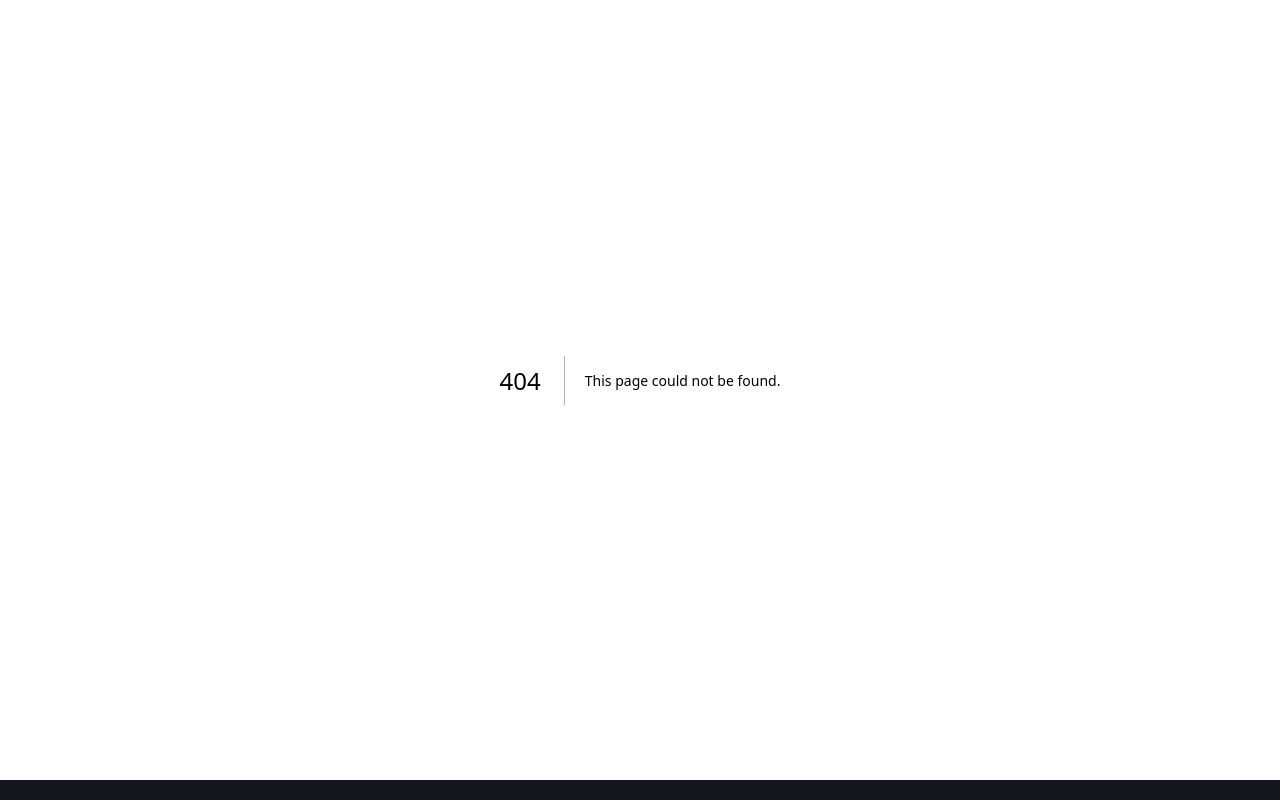
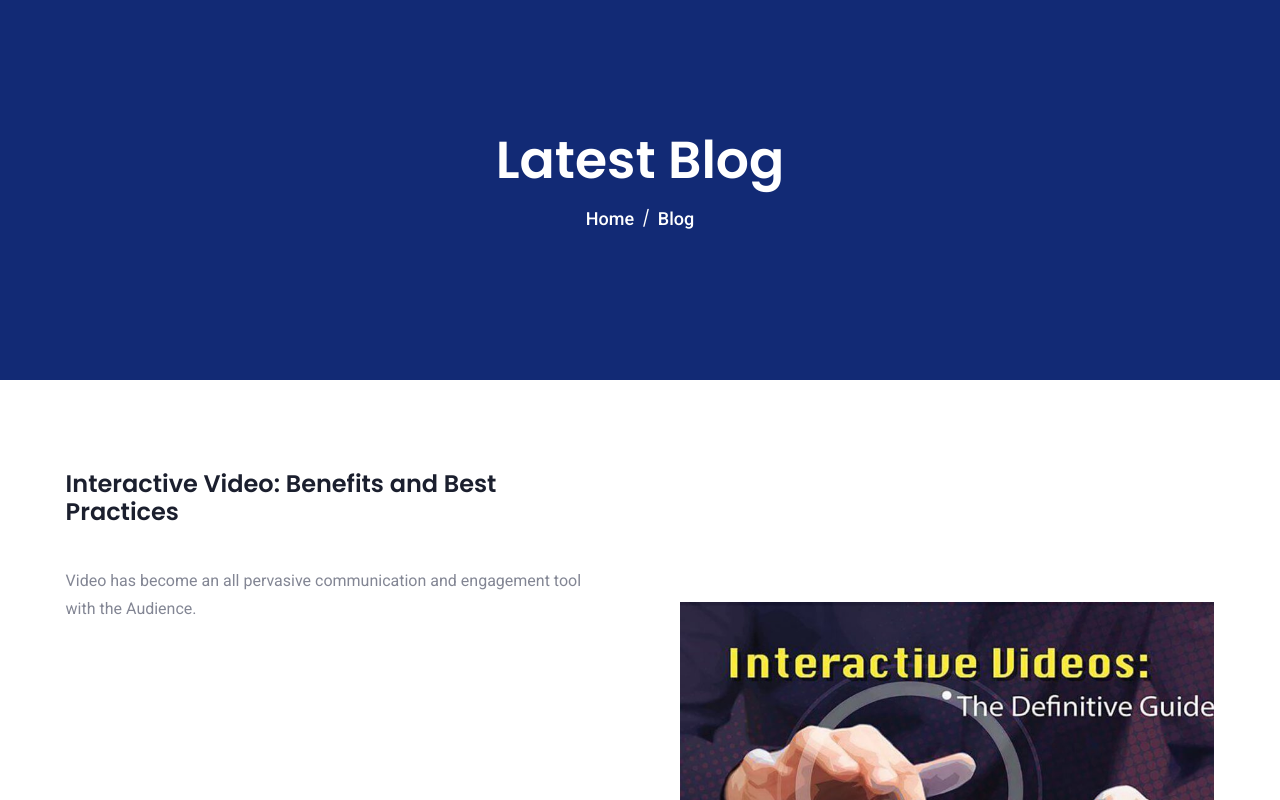
Before and after one commit to vishalgupta888/videostori, a Next.js app: page /blog in a window 1280 px wide. Before the commit this address had no page. Shown: the part 120-920 px from the top of the page. Built offline with nearby package versions, Linux system fonts and the light colour scheme.

Commit message:
UI changes

```diff
--- /dev/null
+++ b/src/components/Blog/index.jsx
@@ -0,0 +1,17 @@
+import Banner from "@/patterns/Banner";
+import { blogText } from "@/constants/layoutConstants";
+import ImageTextTable from "../ImageTextTable";
+
+const Blog = () => {
+  const breadcrumbs = [
+    { text: "Home", link: "/" },
+    { text: "Blog", link: "blog", isCurrentPage: true },
+  ];
+  return (
+    <>
+      <Banner title="Latest Blog" breadcrumb={breadcrumbs} />
+      <ImageTextTable imageTextdata={blogText} />
+    </>
+  );
+};
+export default Blog;
--- a/src/components/Navbar/index.jsx
+++ b/src/components/Navbar/index.jsx
@@ -164,13 +164,13 @@ const DesktopSubNav = ({ label, href, subLabel }) => {
       display={"block"}
       p={2}
       rounded={"md"}
-      _hover={{ bg: useColorModeValue("pink.50", "gray.900") }}
+      _hover={{ bg: useColorModeValue("red.50", "gray.900") }}
     >
       <Stack direction={"row"} align={"center"}>
         <Box>
           <Text
             transition={"all .3s ease"}
-            _groupHover={{ color: "pink.400" }}
+            _groupHover={{ color: "red.400" }}
             fontWeight={500}
           >
             {label}
@@ -185,7 +185,7 @@ const DesktopSubNav = ({ label, href, subLabel }) => {
           align={"center"}
           flex={1}
         >
-          <Icon color={"pink.400"} w={5} h={5} as={ChevronRightIcon} />
+          <Icon color={"red.400"} w={5} h={5} as={ChevronRightIcon} />
         </Flex>
       </Stack>
     </Link>
@@ -314,6 +314,6 @@ const NAV_ITEMS = [
   },
   {
     label: "Blog",
-    href: "#",
+    href: "/blog",
   },
 ];
--- a/src/constants/layoutConstants.js
+++ b/src/constants/layoutConstants.js
@@ -1,10 +1,13 @@
-import ImageSection from "@/patterns/ImageSection";
-import TextSection from "@/patterns/TextSection";
 
 export const interactText = {
     imageurl: '/assets/interactive.png/',
     title: 'Unlocking the Interactive Potential: Creating Dynamic Video Experiences for Enhanced Customer Engagement',
     description: 'interactive videos to create a more dynamic customer engagement experience. By incorporating clickable elements, such as product information or customer reviews, viewers can easily navigate through the video and gain a deeper understanding of your brand or product. Additionally, interactive videos can be used for gamification, quizzes, and other interactive features that increase engagement and improve learning outcomes. Interactive videos are an exciting way to captivate your audience and provide a more memorable and effective learning or customer experience. Whether you’re an educator, trainer, or business owner, interactive videos can help you enhance your content and stand out from the competition.'
+}
+export const blogText = {
+    imageurl: '/assets/blogImage.jpg',
+    title: "Interactive Video: Benefits and Best Practices",
+    description:"Video has become an all pervasive communication and engagement tool with the Audience."
 }
 
 export const leadText = [
--- /dev/null
+++ b/src/pages/blog.js
@@ -0,0 +1,8 @@
+import Blog from "@/components/Blog";
+
+
+const blogPage = () => {
+  return <Blog/>
+}
+
+export default blogPage;
```
Also changed, not shown: src/components/Feature/HotSpot/index.jsx (+3 -47 lines), public/assets/blogImage.jpg (added).
